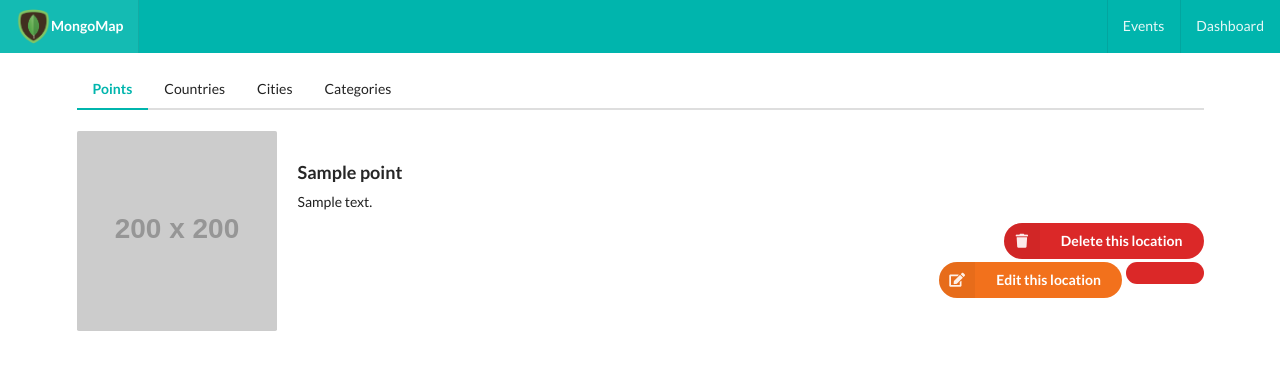
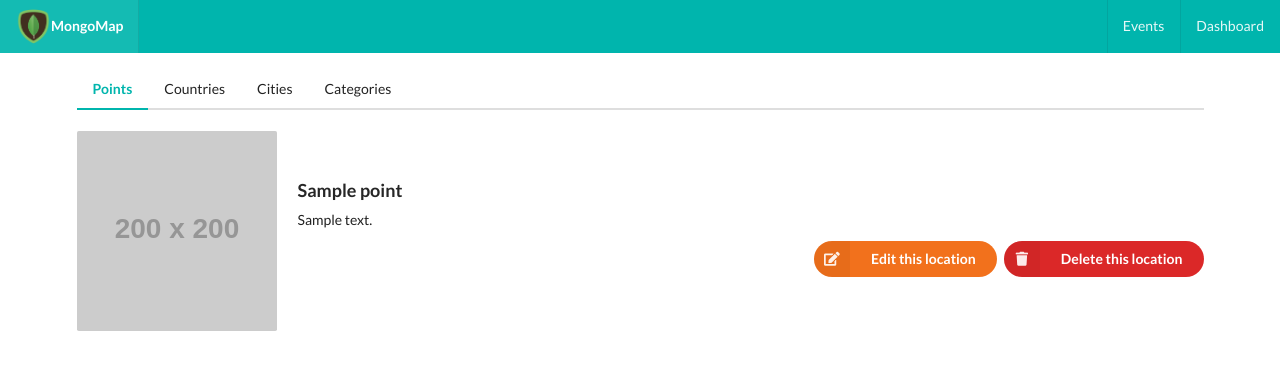
Before and after one commit to LPCISIIE/MongoMap, a PHP site: template src/App/Resources/views/Admin/home.twig in a window 1280 px wide. Shown: the top 370 px of the page. Run offline with PHP 8.4, Linux system fonts and the light colour scheme; the template is opened without the code that fills it: most values are stand-ins (such as "Sample title", 1, 10 or a date in 2020); grey boxes labelled with a size stand in for pictures from a placeholder-image service; some libraries are stand-ins or nearby versions.

Commit message:
Fixed DOM issue

```diff
--- a/src/App/Resources/views/Admin/home.twig
+++ b/src/App/Resources/views/Admin/home.twig
@@ -21,11 +21,10 @@
                     <div class="extra">
                         <a href="{{ path_for('delete_point', {'id': point._id}) }}" class="ui labeled icon circular right floated red button">
                             <i class='trash icon'></i> Delete this location
-                        </div>
-                        <a href="{{ path_for('edit_point', {'id': point._id}) }}">
-                            <div class="ui labeled icon circular right floated orange button">
-                                    <i class='edit icon'></i> Edit this location
-                            </div>
+                        </a>
+
+                        <a href="{{ path_for('edit_point', {'id': point._id}) }}" class="ui labeled icon circular right floated orange button">
+                            <i class='edit icon'></i> Edit this location
                         </a>
                     </div>
                 </div>
```
